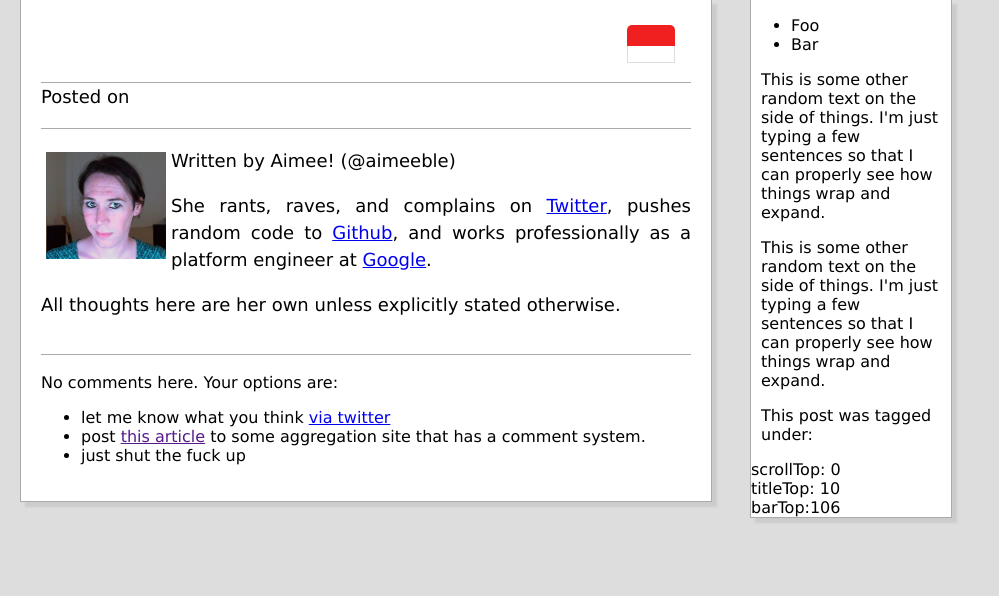
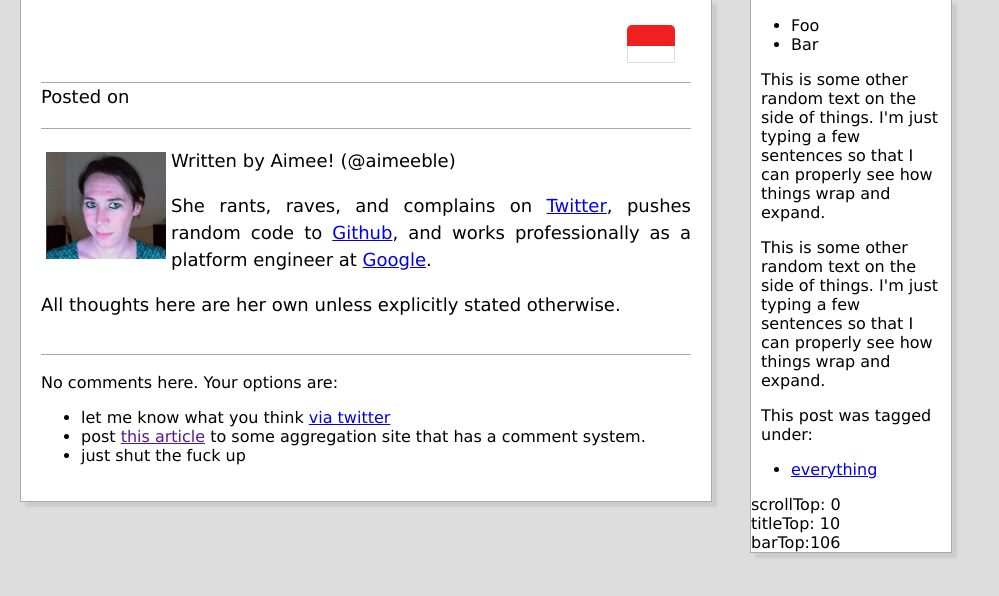
Before and after one commit to aimeeble/blogy, a Django app: template aimeeble/blogy/templates/entry.html in a window 1280 px wide. Shown: the part 179-775 px from the top of the page, without its empty margins (0-999 px from the left). Run offline with Django 3.2, Linux system fonts and the light colour scheme; the template is opened without the code that fills it, so the values that code supplies are empty; parts of the project's set-up code (start-up, migrations or seed data) failed here and were passed over.

Commit message:
show main index in sidebar

```diff
--- a/aimeeble/blogy/templates/entry_sidebar.html
+++ b/aimeeble/blogy/templates/entry_sidebar.html
@@ -14,6 +14,7 @@
    <p>This post was tagged under:</p>
    <div class="tags">
       <ul>
+         <li><a href="/static/index.html">everything</a></li>
          {% for tag in post_tags %}
          <li><a href="/static/tags/{{ tag|slugify }}.html">{{ tag }}</a></li>
          {% endfor %}
```
